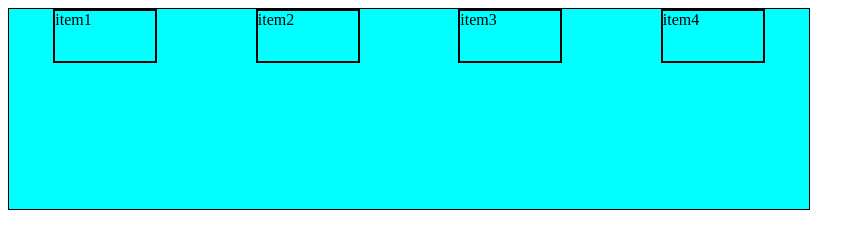
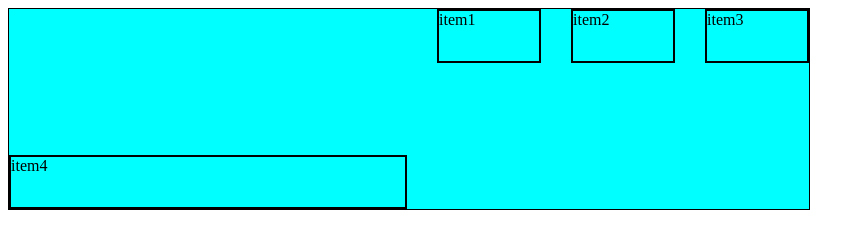
Before and after one commit to rinisingh79/CSS-CSE24, a plain HTML site: page flixfox.html in a window 1280 px wide. Shown: the whole page, without its empty margins (0-865 px from the left). Drawn offline with Linux system fonts and the light colour scheme.

Commit message:
modified

```diff
--- a/flixfox.css
+++ b/flixfox.css
@@ -1,24 +1,28 @@
 .container{
-    flex direction: row-reverse;
+    flex direction: row reverse;
     display: flex;
     border: 1px solid black;
     height: 200px;
     width: 800px;
     background-color: aqua;
-    justify-content:flex-end;
+    justify-content: flex start;
+    justify-content: flex end;
     justify-content: centre;
     justify-content: space-between;
     justify-content: space-evenly;
     justify-content: space-around;
-    align-items:flex-end;
+    align-items: flex start;
+    align-items: flex end;
     align-items:stretch;
     align-items:baseline;
-    align-items:centre;
+    align-items: centre;
     align-content: flex-end;
     align-content: flex-start;
-    gap: 10px;
-    row-gap: ;
-    column-gap: ;
+    align-content: stretch;
+    align-content: baseline;
+    align-content: stretch;
+    gap: 20px 30px;
+
 
 
 
@@ -31,4 +35,12 @@
     border: 2px solid black;
     background-color: aqua;
 
+
 }
+.item4{
+    order: -1;
+    flex-grow: 2;
+
+    align-self: flex-end;
+
+}
--- a/flixfox.html
+++ b/flixfox.html
@@ -10,8 +10,14 @@
     <div class="container">
 <div class="item">item1</div>
 <div class="item">item2</div>
+
+
+
+
 <div class="item">item3</div>
-<div class="item">item4</div>
+<div class="item item4">item4</div>
+
+
     </div>
 </body>
 </html>
```
